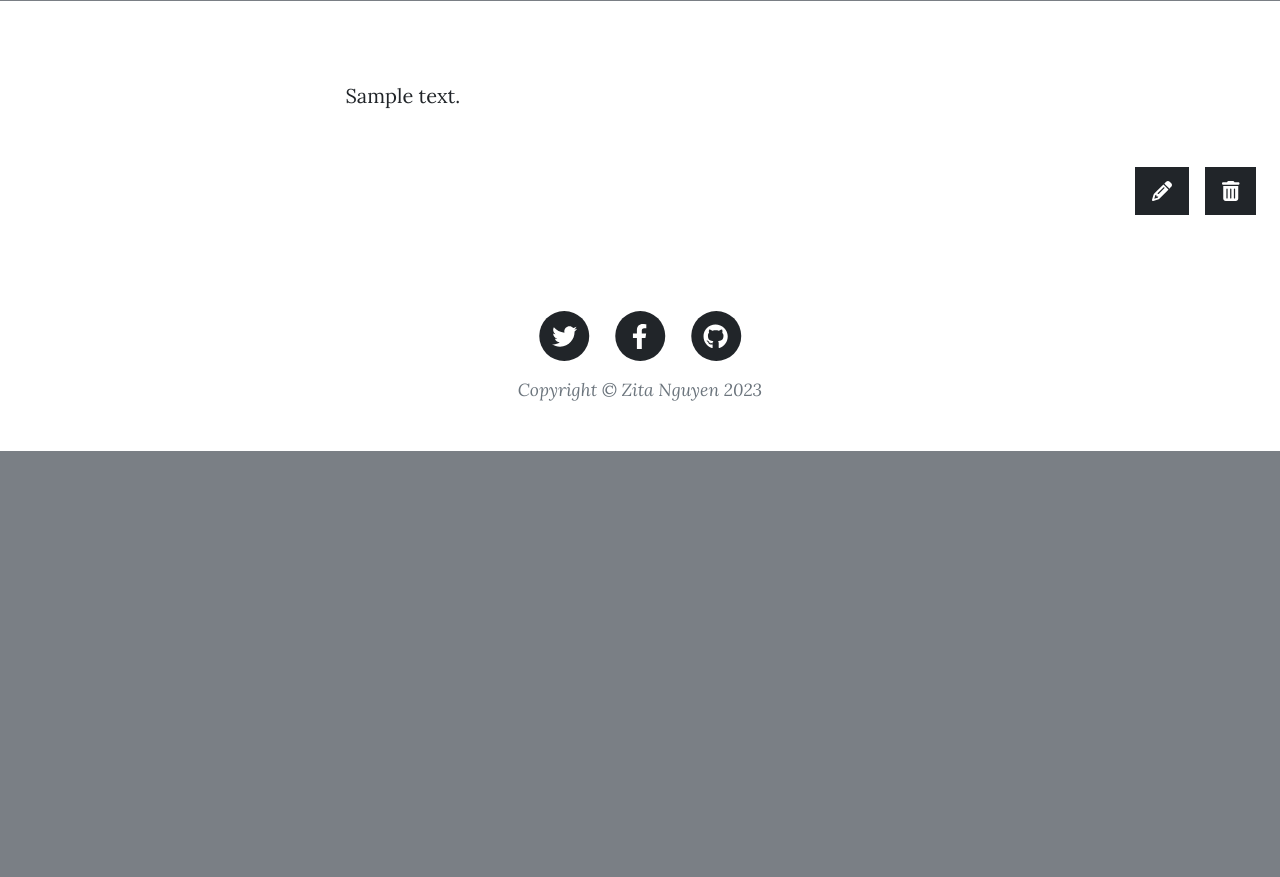
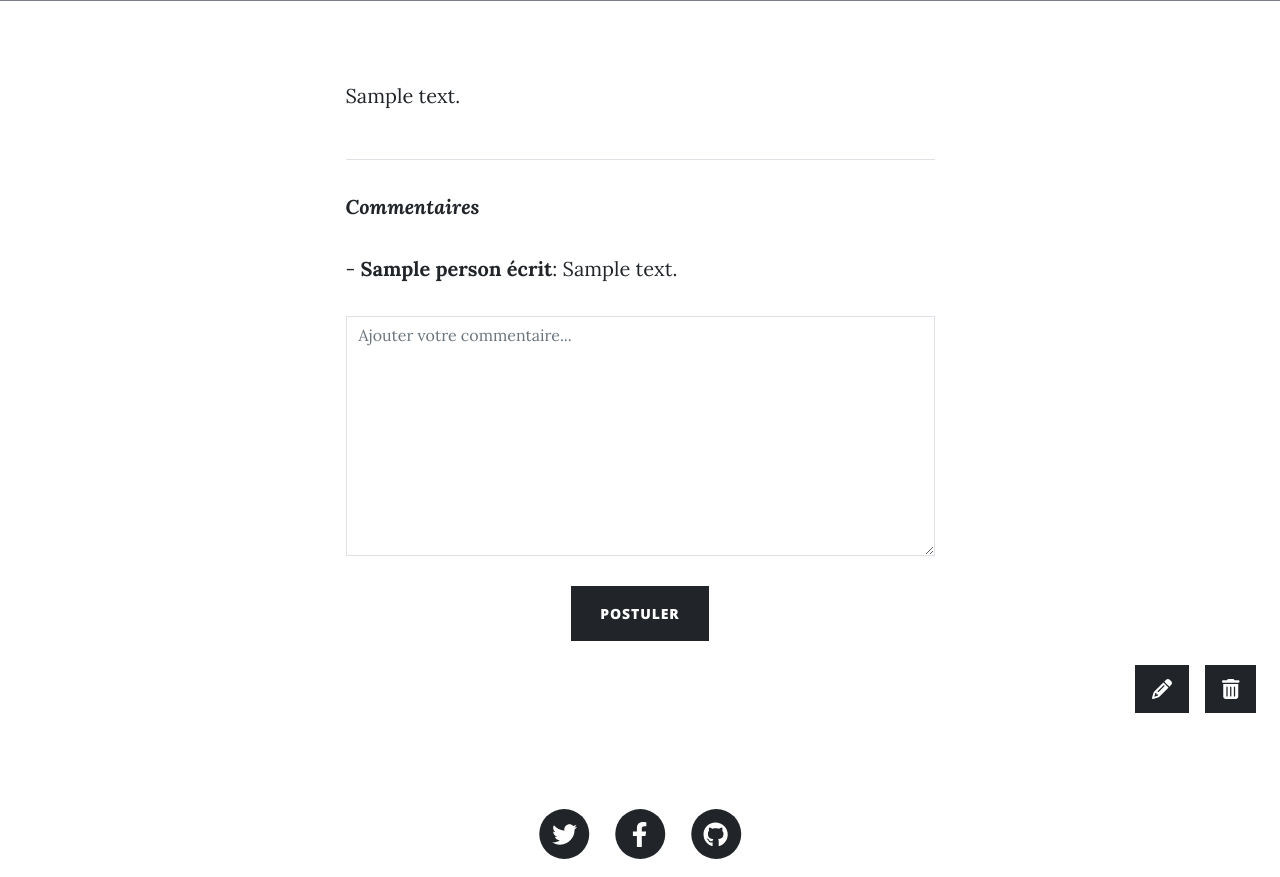
Before and after one commit to ZitaNguyen/MonPremierBlog, a PHP site: a page that uses src/Models/PostModel.php in a window 1280 px wide. Shown: the part 565-1442 px from the top of the page. Before the commit the page ends 1016 px from the top, so only its background shows below. Run offline with PHP 8.4, Linux system fonts and the light colour scheme; the visitor is signed in with stand-in values (Sample User, id 1); tables that the repository leaves empty or names only in its code hold one stand-in row (values such as "Sample post"); grey boxes marked "Sample" are stand-in pictures; some libraries are stand-ins or nearby versions.

Commit message:
Add function for users to add comment

```diff
--- a/src/Controllers/PostController.php
+++ b/src/Controllers/PostController.php
@@ -4,6 +4,7 @@ namespace App\Controllers;
 
 use App\Controllers\AbstractController;
 use App\Models\PostModel;
+use App\Models\UserModel;
 
 class PostController extends AbstractController
 {
@@ -16,8 +17,34 @@ class PostController extends AbstractController
 
     public function getPost($id)
     {
+        if (isset($_POST['submitAddCommentButton']))
+        {
+            if (!empty($_POST['comment']))
+            {
+                $userModel = new UserModel();
+                $aData = [
+                    'comment' => $_POST['comment'],
+                    'person_id' => $_SESSION['user_id'],
+                    'post_id' => $id
+                ];
+
+                $success = $userModel->addComment($aData);
+                if (!$success) {
+                    $_SESSION['message'] = 'Impossible de postuler votre commentaire.';
+                    $_SESSION['error_level'] = 'danger';
+                }
+                header("Location: /post-$id");
+            }
+            else {
+                $_SESSION['message'] = 'Votre commentaire est vide.';
+                $_SESSION['error_level'] = 'info';
+                header("Location: /post-$id");
+            }
+        }
+
         $postModel  = new PostModel();
         $post = $postModel->getPost($id);
-        $this->twig->display('post.html.twig', ['post' => $post]);
+        $comments = $postModel->getComment($id);
+        $this->twig->display('post.html.twig', ['post' => $post, 'comments' => $comments]);
     }
 }
--- a/src/Models/PostModel.php
+++ b/src/Models/PostModel.php
@@ -51,4 +51,17 @@ class PostModel
         $sql->execute();
         return $sql->fetch();
     }
+
+    public function getComment($id): array
+    {
+        $sql = $this->Db->prepare(
+            "SELECT c.comment, ps.name
+            FROM Comment c
+            INNER JOIN Post p ON p.id = c.post_id
+            INNER JOIN Person ps ON ps.id = c.person_id
+            WHERE c.post_id = $id"
+        );
+        $sql->execute();
+        return $sql->fetchAll(\PDO::FETCH_OBJ);
+    }
 }
--- a/templates/post.html.twig
+++ b/templates/post.html.twig
@@ -30,10 +30,44 @@
         <div class="row gx-4 gx-lg-5 justify-content-center">
             <div class="col-md-10 col-lg-8 col-xl-7">
                 <p>{{ post.content}}</p>
+                <hr class="mt-5">
+                <p class="fw-bold fst-italic">Commentaires</p>
+                {% if comments is not empty %}
+                    {% for comment in comments %}
+                        <p>- <span class="fw-bold">{{ comment.name}} écrit</span>: {{ comment.comment}}</p>
+                    {% endfor %}
+                {% else %}
+                <p class="text-muted fs-6 fst-italic">0 commentaire</p>
+                {% endif %}
+                <!-- Comment -->
+                {% if session.user_id is defined %}
+                <div>
+                    <form id="addComment" data-sb-form-api-token="API_TOKEN" method="POST">
+                        <div>
+                            <textarea class="form-control border" id="comment" name="comment" placeholder="Ajouter votre commentaire..." style="height: 15rem" data-sb-validations="required" required></textarea>
+                            <div class="invalid-feedback" data-sb-feedback="comment:required">Commentaire est obligatoire.</div>
+                        </div>
+                        <br />
+                        <!-- Submit success message-->
+                        <!---->
+                        <!-- This is what your users will see when the form-->
+                        <!-- has successfully submitted-->
+                        <div class="d-none" id="submitSuccessMessage"><div class="text-center mb-3">Votre commentaire est postulé!</div></div>
+                        <!-- Submit error message-->
+                        <!---->
+                        <!-- This is what your users will see when there is-->
+                        <!-- an error submitting the form-->
+                        <div class="d-none" id="submitErrorMessage"><div class="text-center text-danger mb-3">Error d'postuler votre commentaire!</div></div>
+                        <!-- Submit Button-->
+                        <div class="text-center"><button class="btn btn-dark text-uppercase" name="submitAddCommentButton" type="submit">Postuler</button></div>
+                    </form>
+                </div>
+                {% endif %}
             </div>
         </div>
     </div>
 </article>
+
 
 <!-- Buttons to modify and delete post -->
 {% if session.role == 'admin' %}
```
Also changed, not shown: src/Models/UserModel.php (+12 -0 lines).
